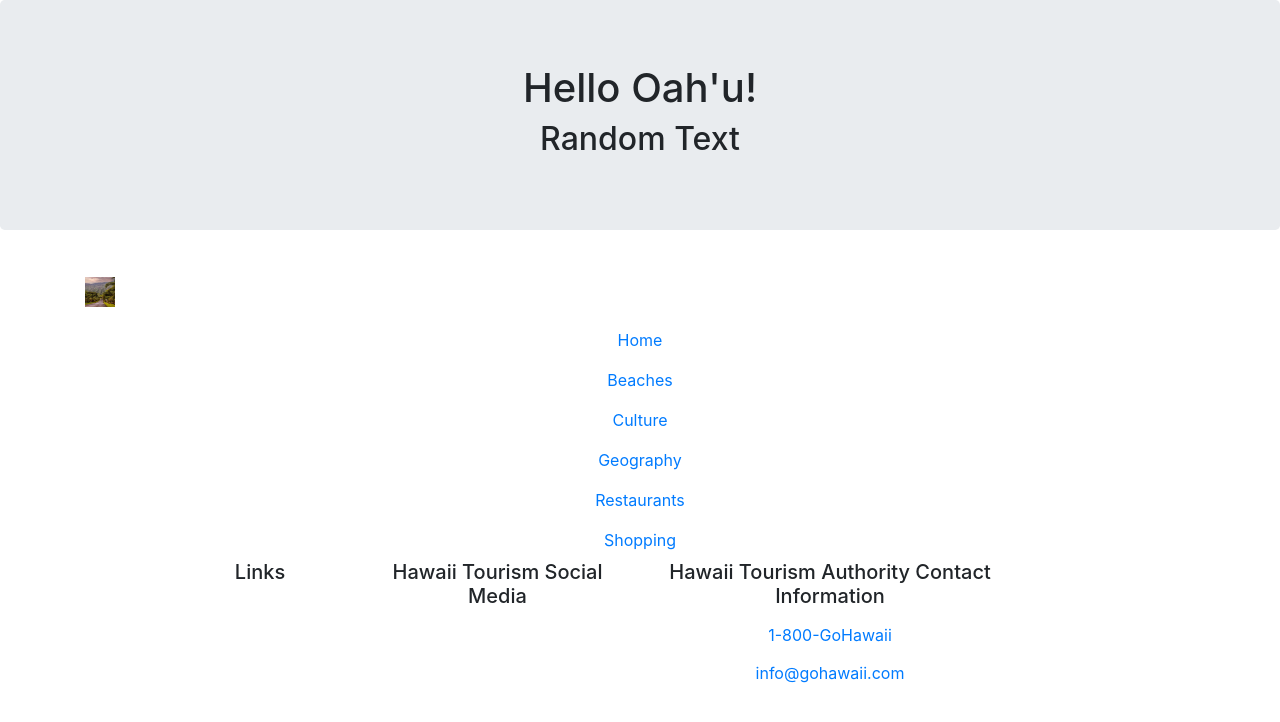
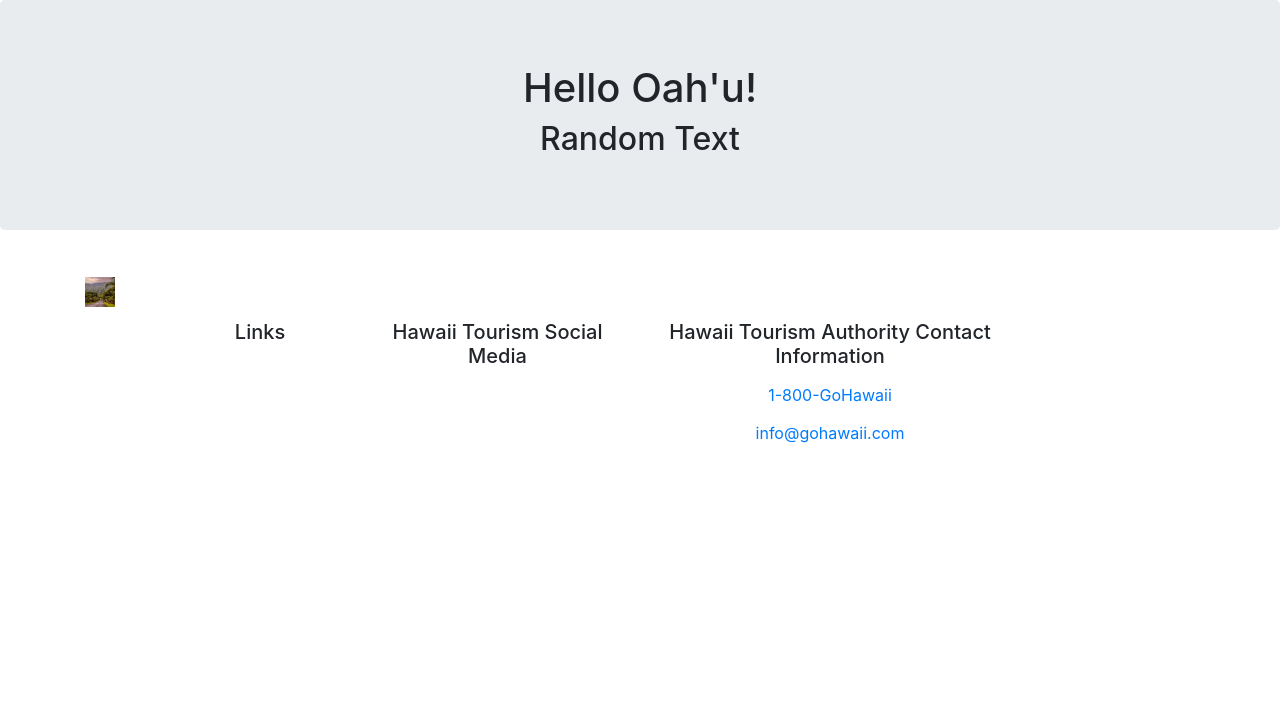
Before and after one commit to mj-wd/oahu-project-react, a React (Create React App) app: page / in a window 1280 px wide. Shown: the top 722 px of the page. Built offline with nearby package versions, Linux system fonts and the light colour scheme.

Commit message:
added header imports

```diff
--- a/src/components/HeaderComponent.jsx
+++ b/src/components/HeaderComponent.jsx
@@ -1,7 +1,25 @@
 import React, { Component } from 'react';
-import { Nav, Navbar, NavbarBrand, NavItem, Jumbotron, NavLink } from 'reactstrap';
+import { Nav, Navbar, NavbarBrand, NavItem, Jumbotron, NavLink, Collapse, NavbarToggler } from 'reactstrap';
 
 class Header extends Component {
+    constructor(props) {
+        super(props);
+
+
+        this.state = {
+            isNavOpen: false,
+            isModalOpen: false
+        };
+        this.toggleNav = this.toggleNav.bind(this);
+    }
+
+    toggleNav() {
+        this.setState({
+            isNavOpen: !this.state.isNavOpen
+        });
+    }
+
+
     render() {
         return (
             <>
@@ -15,11 +33,11 @@
                         </div>
                     </div>
                 </Jumbotron>
-                <Navbar dark>
+                <Navbar dark sticky="top" expand="md" >
                     <div className="container">
-                        <NavbarBrand className="mr-auto" href="/"><img src="/assets/oahu-road.jpg" height="30" width="30" alt="Hero"/></NavbarBrand>
-                    </div>
-                </Navbar>
+                        <NavbarBrand className="mr-auto" href="/"><img src="/assets/oahu-road.jpg" height="30" width="30" alt="Hero" /></NavbarBrand>
+                        <NavbarToggler onClick={this.toggleNav} />
+                        <Collapse isOpen={this.state.isNavOpen} navbar>
                             <Nav navbar>
                                 <NavItem>
                                     <NavLink className="nav-link" to="/home">
@@ -52,13 +70,41 @@
                                     </NavLink>
                                 </NavItem>
                             </Nav>
+
+                        </Collapse>
+                    </div>
+                </Navbar>
+                                {/* <Navbar dark sticky="top" expand="md">
+                    <div className="container">
+                        <NavbarBrand className="mr-auto" href="/"><img src="/assets/images/logo.png" height="30" width="30" alt="NuCamp Logo" /></NavbarBrand>
+                        <NavbarToggler onClick={this.toggleNav} />
+                        <Collapse isOpen={this.state.isNavOpen} navbar>
+                            <Nav navbar>
+                                <NavItem>
+                                    <NavLink className="nav-link" to="/home">
+                                        <i className="fa fa-home fa-lg" /> Home
+                                    </NavLink>
+                                </NavItem>
+                                <NavItem>
+                                    <NavLink className="nav-link" to="/directory">
+                                        <i className="fa fa-list fa-lg" /> Directory
+                                    </NavLink>
+                                </NavItem>
+                                <NavItem>
+                                    <NavLink className="nav-link" to="/aboutus">
+                                        <i className="fa fa-info fa-lg" /> About
+                                    </NavLink>
+                                </NavItem>
+                                <NavItem>
+                                    <NavLink className="nav-link" to="/contactus">
+                                        <i className="fa fa-address-card fa-lg" /> Contact Us
+                                    </NavLink>
+                                </NavItem>
+                            </Nav>
+                        </Collapse>
+                    </div>
+                </Navbar> */}
             </>
-
-
-
-
-
-
         )
     }
 }
```
Lines whose indentation alone changed are shown as unchanged.
